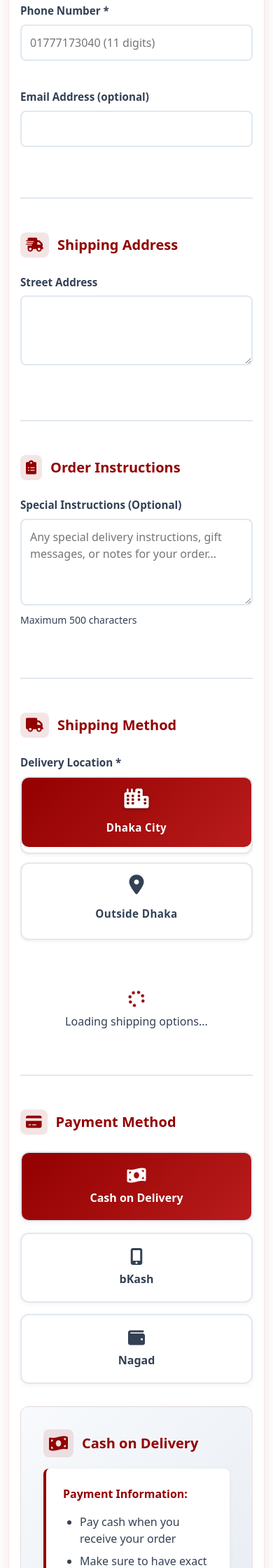
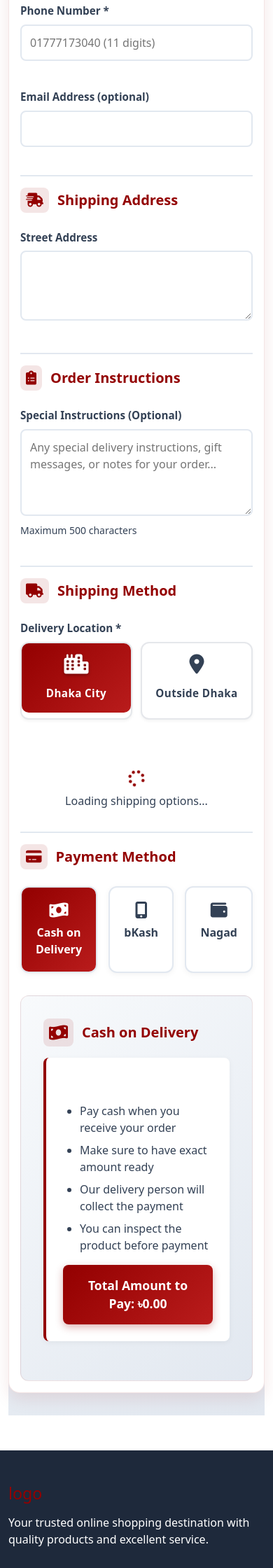
Before and after one commit to engnraminul/ecommerce, a Django app: template frontend/templates/frontend/checkout.html in a window 390 px wide. Shown: the part 455-2695 px from the top of the page at 70% size. Run offline with Django 4.2, Linux system fonts and the light colour scheme; the template is opened without the code that fills it, so the values that code supplies are empty.

Commit message:
checkout resposive design for mobile

```diff
--- a/frontend/templates/frontend/checkout.html
+++ b/frontend/templates/frontend/checkout.html
@@ -326,6 +326,9 @@
                                     {{ checkout_customization.place_order_button_text|default:"Place Order" }}
                                 </button>
 
+                                <p style="text-align: center;">
+                                    অর্ডার সম্পন্ন করতে উপরের "Place Order" বাটনে ক্লিক করুন।
+                                </p>
                                 {% if checkout_customization.show_security_badges %}
                                 <div class="security-badges">
                                     <div class="security-badge">
@@ -828,7 +831,7 @@
     }
 
     .payment-instructions strong {
-        color: var(--primary-color);
+        color: var(--white);
     }
 
     .cod-total {
@@ -840,6 +843,7 @@
         text-align: center;
         font-size: 1.1rem;
         box-shadow: 0 4px 12px rgba(147, 0, 0, 0.3);
+
     }
 
     .card-types {
@@ -1475,6 +1479,25 @@
         .order-totals {
             padding: 1rem;
         }
+
+        .breadcrumb {
+            margin-bottom: 1rem!important;
+            padding: 0rem!important;
+        }
+
+        .form-section {
+            margin-bottom: 1rem;
+            padding-bottom: 0rem;
+        }
+
+        .location-options {
+            grid-template-columns: repeat(2, 1fr);
+        }
+
+        .payment-options {
+            grid-template-columns: repeat(3, 1fr);
+        }
+
     }
 
     @keyframes pointingAnimation {
```
